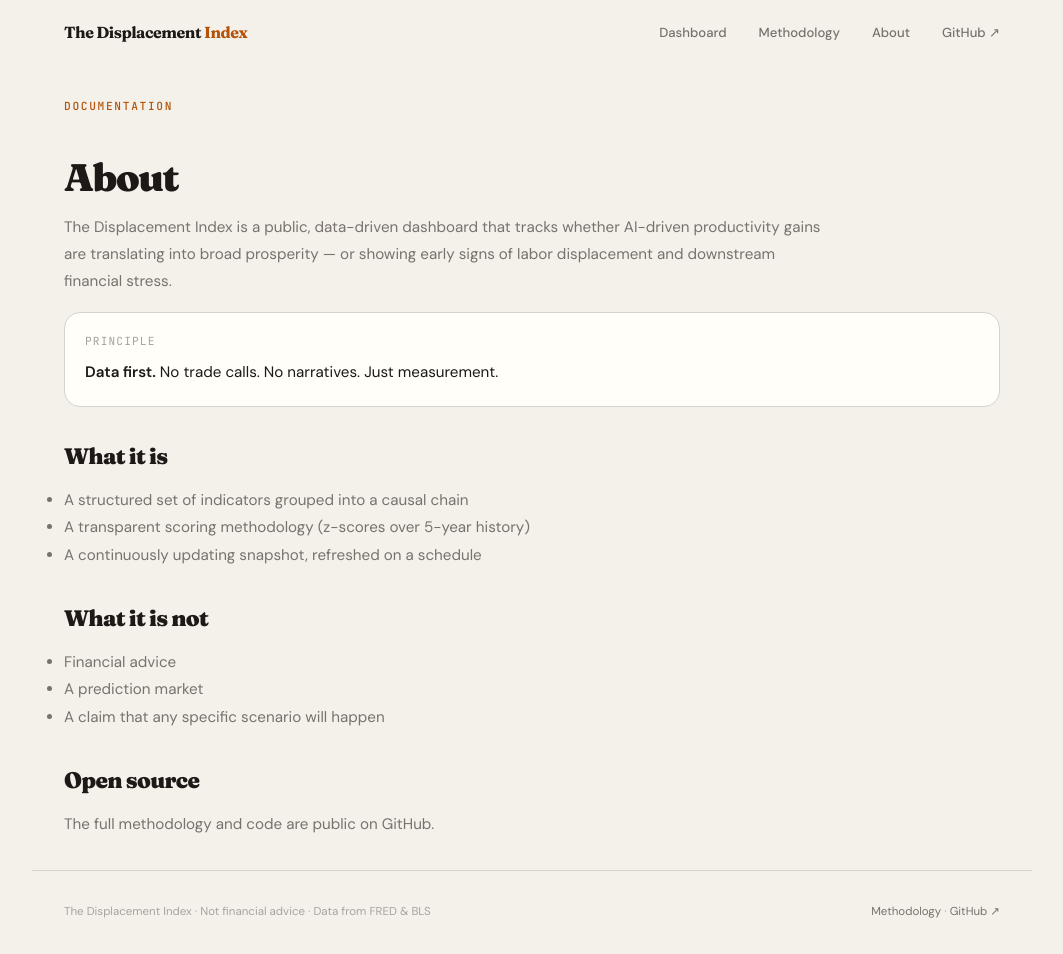
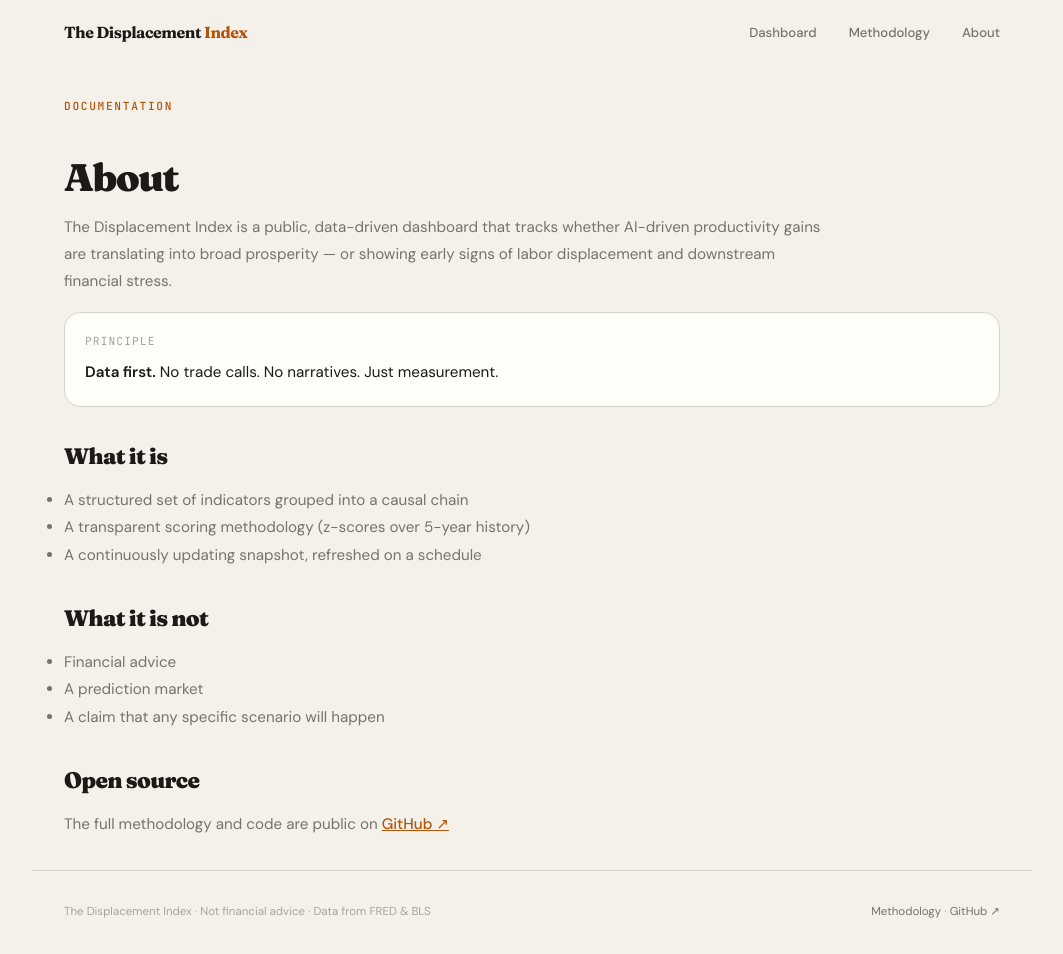
Before and after one commit to simonhimself/displacement-index, a website: page site/pages/about.html in a window 1280 px wide. Shown: the whole page, without its empty margins (108-1171 px from the left). Drawn offline with Linux system fonts and the light colour scheme.

Commit message:
move GitHub link from nav to About page

```diff
--- a/site/pages/about.html
+++ b/site/pages/about.html
@@ -60,7 +60,6 @@
     <a href="../index.html#dashboard">Dashboard</a>
     <a href="./methodology.html">Methodology</a>
     <a href="./about.html">About</a>
-    <a href="https://github.com/simonhimself/displacement-index" target="_blank" rel="noopener">GitHub ↗</a>
   </div>
   <button class="nav-mobile" aria-label="Menu">
     <svg width="20" height="20" viewBox="0 0 20 20" fill="none"><path d="M3 5h14M3 10h14M3 15h14" stroke="currentColor" stroke-width="1.5" stroke-linecap="round"/></svg>
@@ -92,7 +91,7 @@
   </ul>
 
   <h2>Open source</h2>
-  <p>The full methodology and code are public on GitHub.</p>
+  <p>The full methodology and code are public on <a href="https://github.com/simonhimself/displacement-index" target="_blank" rel="noopener" style="color:var(--accent); font-weight:500;">GitHub ↗</a></p>
 </main>
 
 <footer>
```
Also changed, not shown: site/index.html (+1 -2 lines), site/pages/methodology.html (+0 -1 lines).
